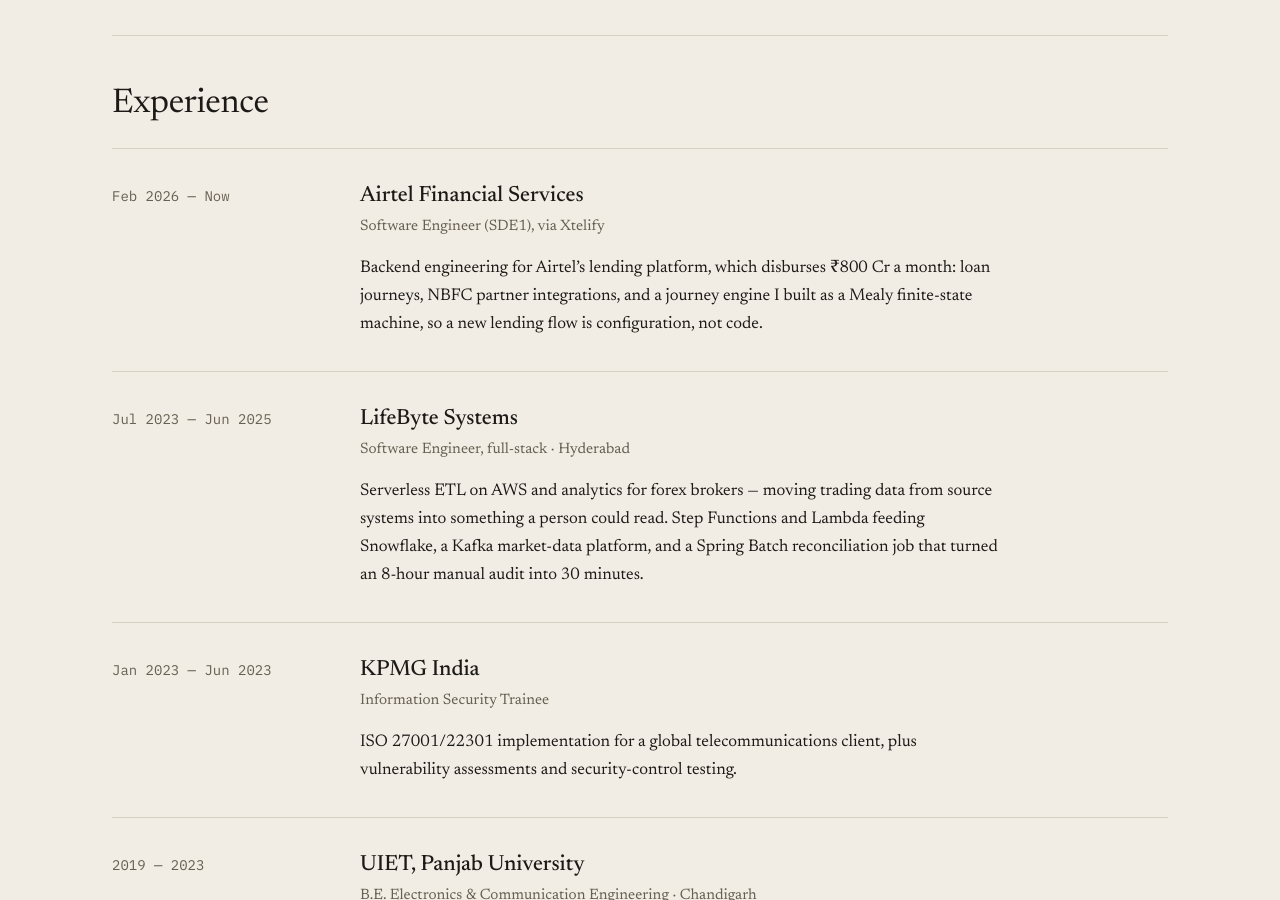
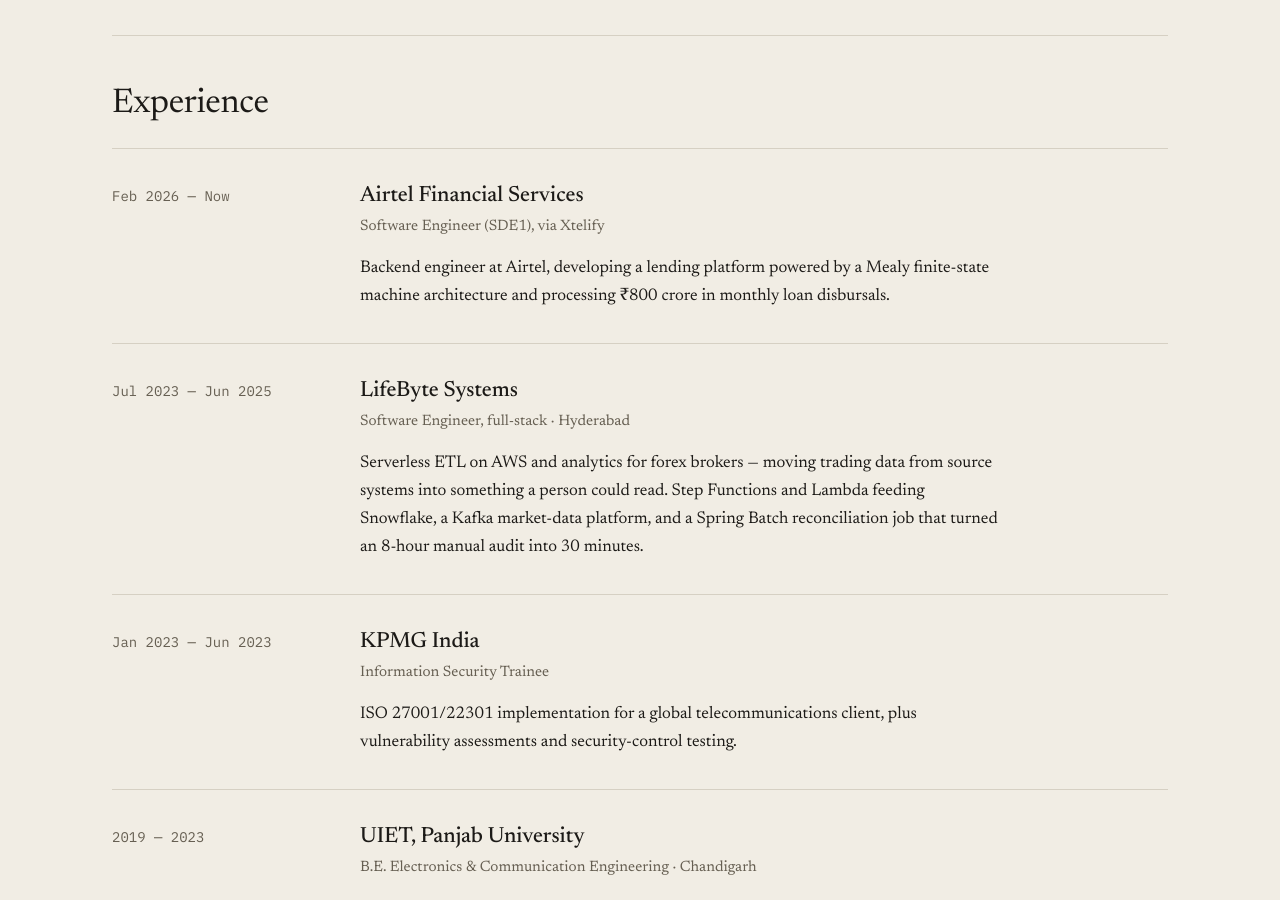
Before and after one commit to vishavbangotra/Portfolio, a Jekyll site: the page built from work.html, in a window 1280 px wide and 900 px high, scrolled down 487 px. Built offline with Jekyll 4.4.1, drawn with Linux system fonts in a browser that asks for light colours.

Commit message:
Simplify Airtel experience summary
Co-Authored-By: Claude Opus 5.5 <noreply@anthropic.com>
Claude-Session: https://claude.ai/code/session_01ALj22LgqxBGB6GnW6gAPCZ

```diff
--- a/_data/experience.yml
+++ b/_data/experience.yml
@@ -3,10 +3,9 @@
   org: Airtel Financial Services
   role: Software Engineer (SDE1), via Xtelify
   summary: >-
-    Backend engineering for Airtel’s lending platform, which disburses ₹800 Cr
-    a month: loan journeys, NBFC partner integrations, and a journey engine I
-    built as a Mealy finite-state machine, so a new lending flow is
-    configuration, not code.
+    Backend engineer at Airtel, developing a lending platform powered by a
+    Mealy finite-state machine architecture and processing ₹800 crore in
+    monthly loan disbursals.
 
 - dates: Jul 2023 — Jun 2025
   org: LifeByte Systems
```
